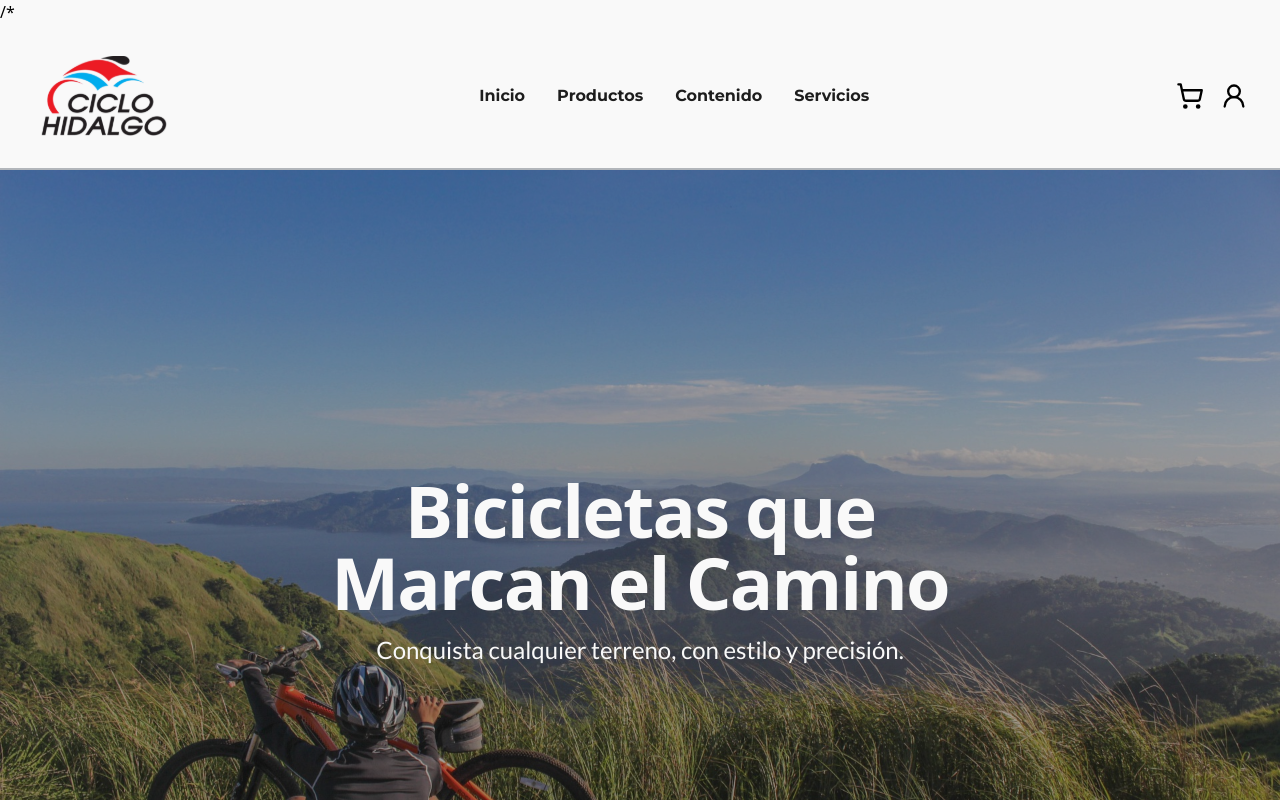
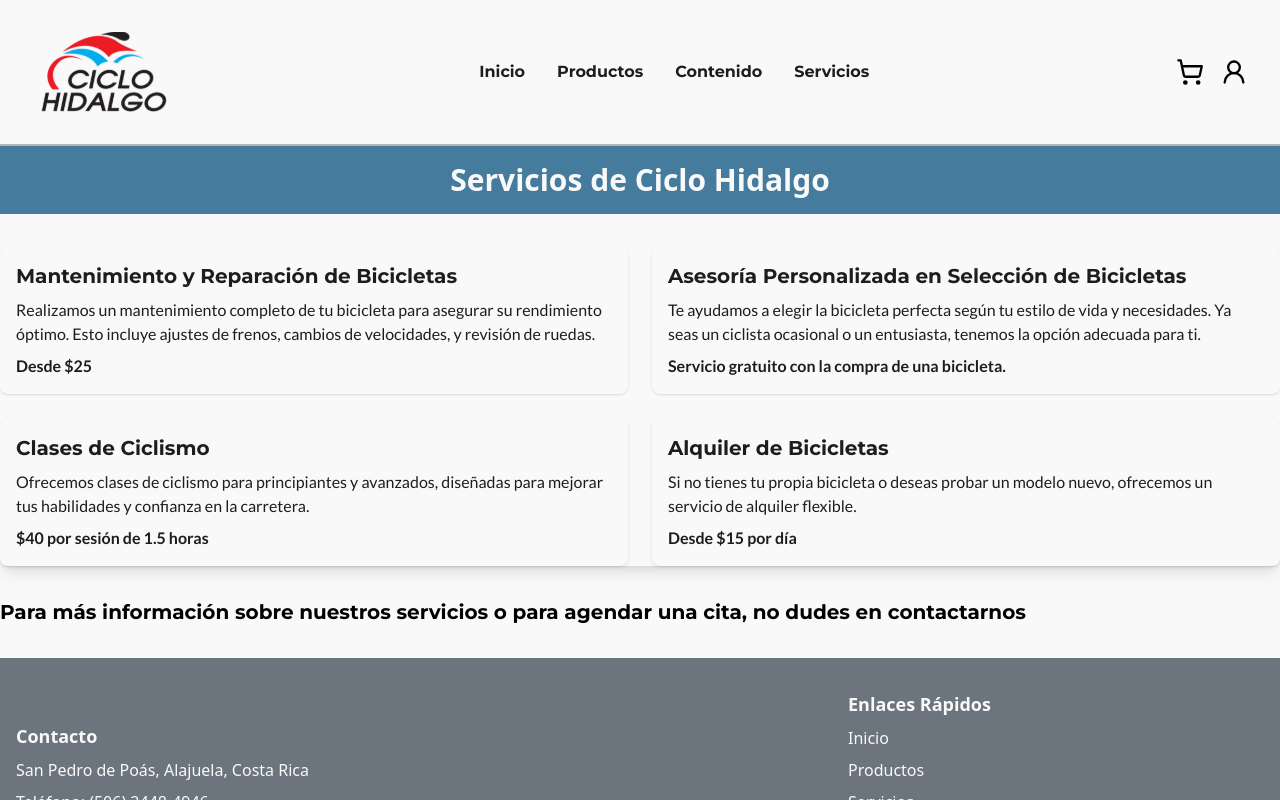
Before and after one commit to zenith-group-2024/CicloHidalgo-Desarrollo, a React (Vite) app: page /Servicios in a window 1280 px wide. Before the commit this address led to /. Shown: the top 800 px of the page. Built offline with nearby package versions, Linux system fonts and the light colour scheme.

Commit message:
Creación página servicios

```diff
--- a/src/App.jsx
+++ b/src/App.jsx
@@ -1,16 +1,15 @@
 import { BrowserRouter, Routes, Route, Navigate } from 'react-router-dom';
-import React, { useState } from 'react';
+import React from 'react';
 import HomePage from './pages/HomePage';
 import Contenido from './pages/Contenido';
 import Productos from './pages/Productos';
+import Servicios from './pages/Servicios';
 import AdminDashboard from './UI/DashboardAdmin';
 import AdminCRUD from './UI/AdminCRUD';
 import { Carrito } from './pages/Carrito';
 import { CartProvider } from './UI/Prueba_Carrito';
 
 function App() {
-
-
   return (
     <BrowserRouter>
       <CartProvider>
@@ -18,19 +17,13 @@ function App() {
           <Route path="/" element={<HomePage />} />
           <Route path="/Contenido" element={<Contenido />} />
           <Route path="/Productos" element={<Productos />} />
+          <Route path="/Servicios" element={<Servicios />} /> {/* Ruta de servicios */}
           <Route path="/Carrito" element={<Carrito />} />
-        <Route path="*" element={<Navigate to="/" />} />
-        <Route path="/" element={<HomePage />} />
-        <Route path="/Contenido" element={<Contenido />} />
-        <Route path="/Productos" element={<Productos />} />
           <Route path="/admin-dashboard" element={<AdminDashboard />} />
           <Route path="/crud/:resource" element={<AdminCRUD />} />
           <Route path="*" element={<Navigate to="/" />} />
-
         </Routes>
       </CartProvider>
-
-
     </BrowserRouter>
   );
 }
--- a/src/pages/HomePage.jsx
+++ b/src/pages/HomePage.jsx
@@ -6,6 +6,8 @@ import Info from '../UI/Info';
 import RedesSociales from '../UI/RedesSociales';
 import Footer from '../UI/Footer';
 import DasboardAdmin from '../UI/DashboardAdmin';
+import Producto from '../pages/Producto';
+import Servicios from './Servicios';
 
 
 
@@ -13,12 +15,16 @@ import DasboardAdmin from '../UI/DashboardAdmin';
 const HomePage = () => {
     return (
         <div>
-            /*<Navbar />
+        <Navbar />
             <Hero />
             <ProductosDestacados />
             <Info />
             <RedesSociales />
             <Footer />
+           {/* <Navbar />
+            <Servicios />
+            <Footer />*/}
+
 
 
         </div>
--- /dev/null
+++ b/src/pages/Producto.jsx
@@ -0,0 +1,29 @@
+import React from 'react';
+
+const ProductoIndividual = ({ product, addToCart }) => {
+  return (
+    <div className="container mx-auto px-4 py-8">
+      <div className="flex flex-col md:flex-row bg-white shadow-lg rounded-lg">
+        <img
+          src={product.img}
+          alt={product.title}
+          className="w-full md:w-1/2 h-64 object-cover rounded-l-lg"
+        />
+        <div className="p-4 md:p-8 flex flex-col justify-between">
+          <h2 className="text-2xl font-bold text-black">{product.title}</h2>
+          <p className="text-gray-700 mt-2">{product.description}</p>
+          <p className="text-lg font-semibold mt-4">Precio: ₡{product.precio}</p>
+          <p className="text-sm text-gray-500">Código ID: {product.id}</p>
+          <button
+            onClick={() => addToCart(product)} // Llama a la función para añadir al carrito
+            className="mt-6 px-4 py-2 bg-red-600 text-white rounded-lg hover:bg-red-500 transition duration-200"
+          >
+            Añadir al Carrito
+          </button>
+        </div>
+      </div>
+    </div>
+  );
+};
+
+export default ProductoIndividual;
--- /dev/null
+++ b/src/pages/Servicios.jsx
@@ -0,0 +1,61 @@
+// src/Servicios.js
+import React from 'react';
+import Navbar from '../UI/Navbar';
+import Footer from '../UI/Footer';
+
+const Servicios = () => {
+    const servicios = [
+        {
+            title: "Mantenimiento y Reparación de Bicicletas",
+            description: "Realizamos un mantenimiento completo de tu bicicleta para asegurar su rendimiento óptimo. Esto incluye ajustes de frenos, cambios de velocidades, y revisión de ruedas.",
+            price: "Desde $25",
+        },
+        {
+            title: "Asesoría Personalizada en Selección de Bicicletas",
+            description: "Te ayudamos a elegir la bicicleta perfecta según tu estilo de vida y necesidades. Ya seas un ciclista ocasional o un entusiasta, tenemos la opción adecuada para ti.",
+            price: "Servicio gratuito con la compra de una bicicleta.",
+        },
+        {
+            title: "Clases de Ciclismo",
+            description: "Ofrecemos clases de ciclismo para principiantes y avanzados, diseñadas para mejorar tus habilidades y confianza en la carretera.",
+            price: "$40 por sesión de 1.5 horas",
+        },
+        {
+            title: "Alquiler de Bicicletas",
+            description: "Si no tienes tu propia bicicleta o deseas probar un modelo nuevo, ofrecemos un servicio de alquiler flexible.",
+            price: "Desde $15 por día",
+        },
+    ];
+
+    return (
+        <div className="bg-gray-100">
+            <Navbar /> {/* Añade el Navbar aquí */}
+            <header className="bg-blue text-white p-4 font-bold">
+                <h1 className="text-3xl text-center">Servicios de Ciclo Hidalgo</h1>
+            </header>
+
+            <main className="container mx-auto my-8">
+                <section>
+                    <div className="grid grid-cols-1 md:grid-cols-2 gap-6 rounded-lg shadow-lg ">
+                        {servicios.map((servicio, index) => (
+                            <div key={index} className="bg-white text-black rounded-lg shadow p-4">
+                                <h3 className="text-xl font-semibold font-primary">{servicio.title}</h3>
+                                <p className="mt-2 font-secondary">{servicio.description}</p>
+                                <p className="mt-2 font-bold font-secondary">{servicio.price}</p>
+                            </div>
+                        ))}
+                    </div>
+                </section>
+
+                <footer className="mt-8">
+                    <h2 className="text-xl font-bold mb-4 font-primary">Para más información sobre nuestros servicios o para agendar una cita, no dudes en contactarnos</h2>
+                    <p></p>
+
+                </footer>
+            </main>
+            <Footer /> {/* Añade el Footer aquí */}
+        </div>
+    );
+};
+
+export default Servicios;
```
Lines whose indentation alone changed are shown as unchanged.
